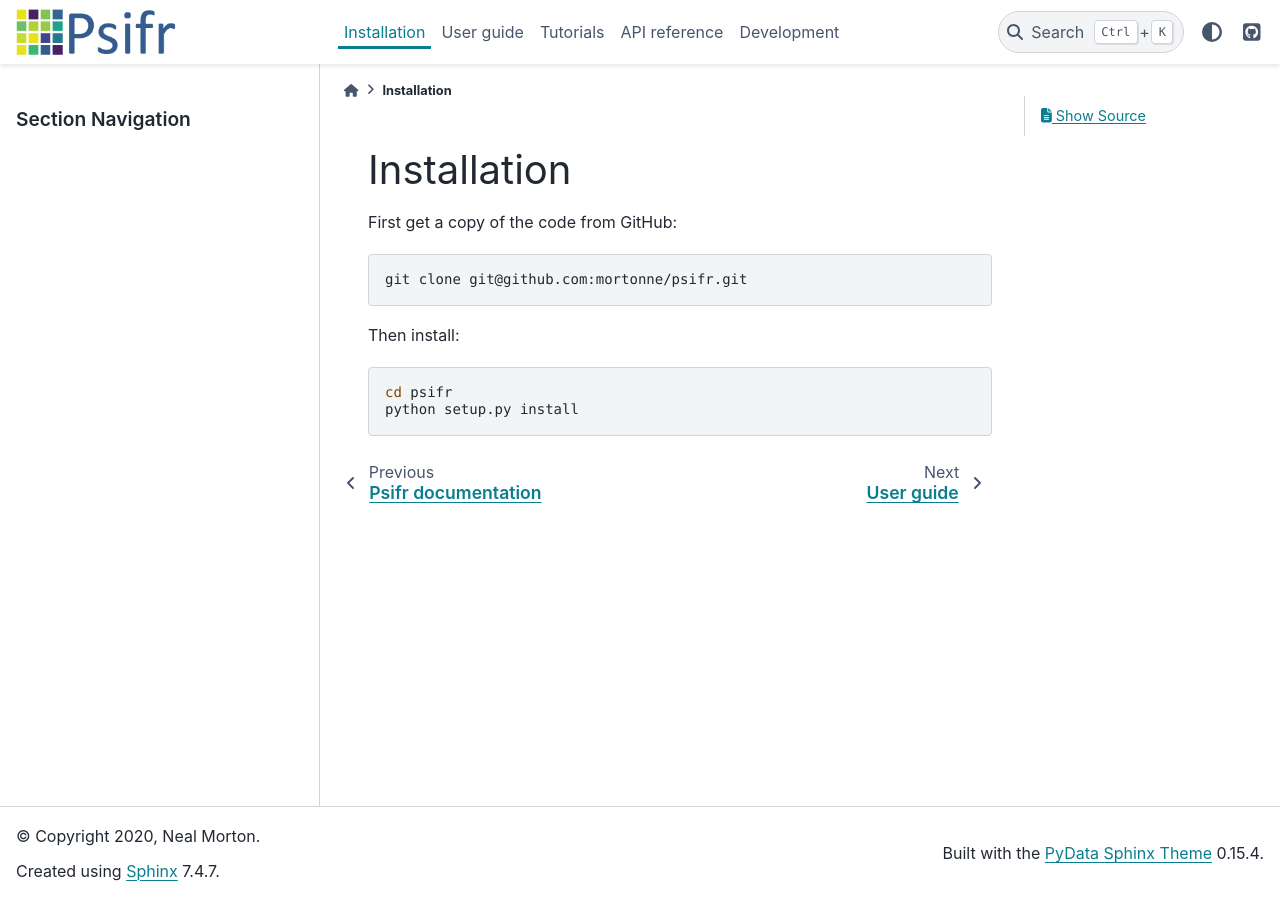
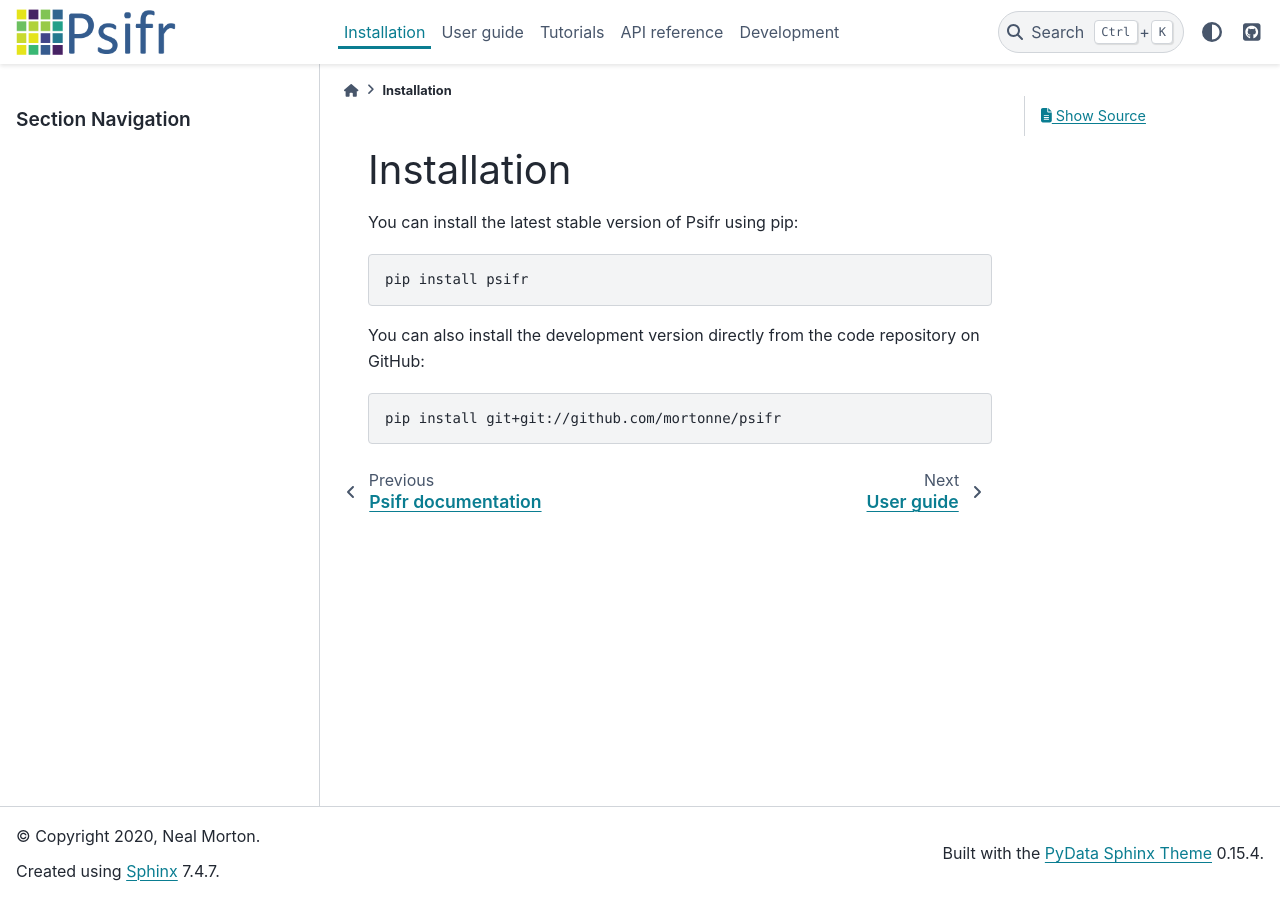
Before and after one commit to mortonne/psifr, a Sphinx documentation site: the page built from docs/usage/installation.rst, in a window 1280 px wide. Built offline with Sphinx 7.4.7 and the PyData theme 0.15.4, drawn with Linux system fonts in a browser that asks for light colours.

Commit message:
docs: update installation directions

```diff
--- a/docs/usage/installation.rst
+++ b/docs/usage/installation.rst
@@ -1,15 +1,15 @@
 Installation
 ============
 
-First get a copy of the code from GitHub:
+You can install the latest stable version of Psifr using pip:
 
 .. code-block:: bash
 
-    git clone git@github.com:mortonne/psifr.git
+    pip install psifr
 
-Then install:
+You can also install the development version directly from the code
+repository on GitHub:
 
 .. code-block:: bash
 
-    cd psifr
-    python setup.py install
+    pip install git+git://github.com/mortonne/psifr
```
